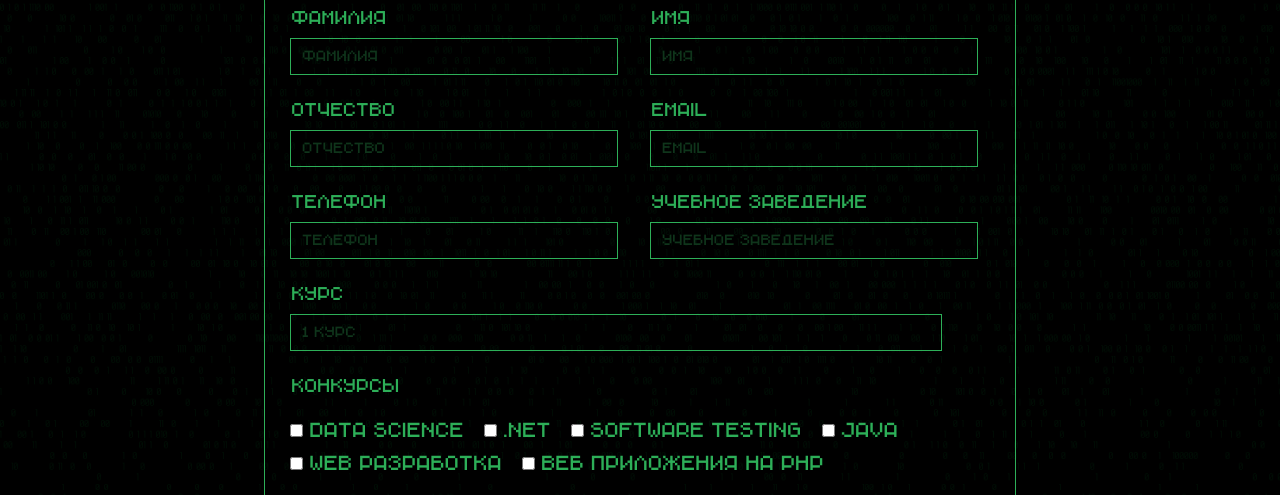
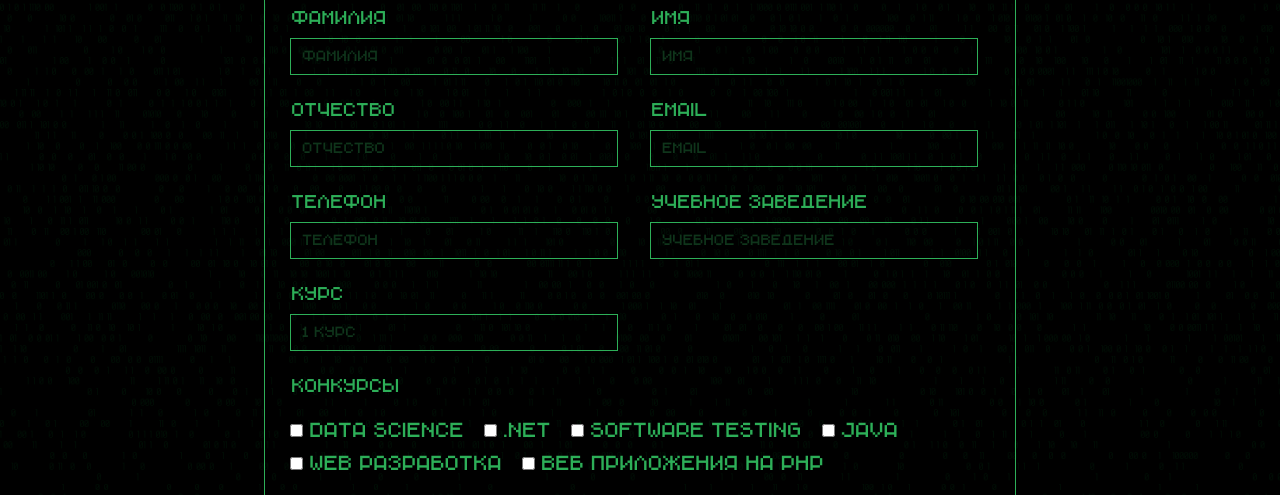
Before and after one commit to Egor123qwe/BitCupSPIP, a plain HTML site: page registration.html in a window 1280 px wide. Shown: the part 265-760 px from the top of the page. Drawn offline with Linux system fonts and the light colour scheme.

Commit message:
refactorRegPage

```diff
--- a/registration.html
+++ b/registration.html
@@ -66,9 +66,11 @@
                                     <input type="text" name="name" required placeholder="Учебное заведение">
                                 </div>
                             </div>
-                            <div class="input-container">
-                                <p>Курс</p>
-                                <input type="text" name="Stage" required placeholder="1 КУРС">
+                            <div class="reg-line">
+                                <div class="input-container">
+                                    <p>Курс</p>
+                                    <input type="text" name="Stage" required placeholder="1 КУРС">
+                                </div>
                             </div>
                         </form>
                     </div>
```
